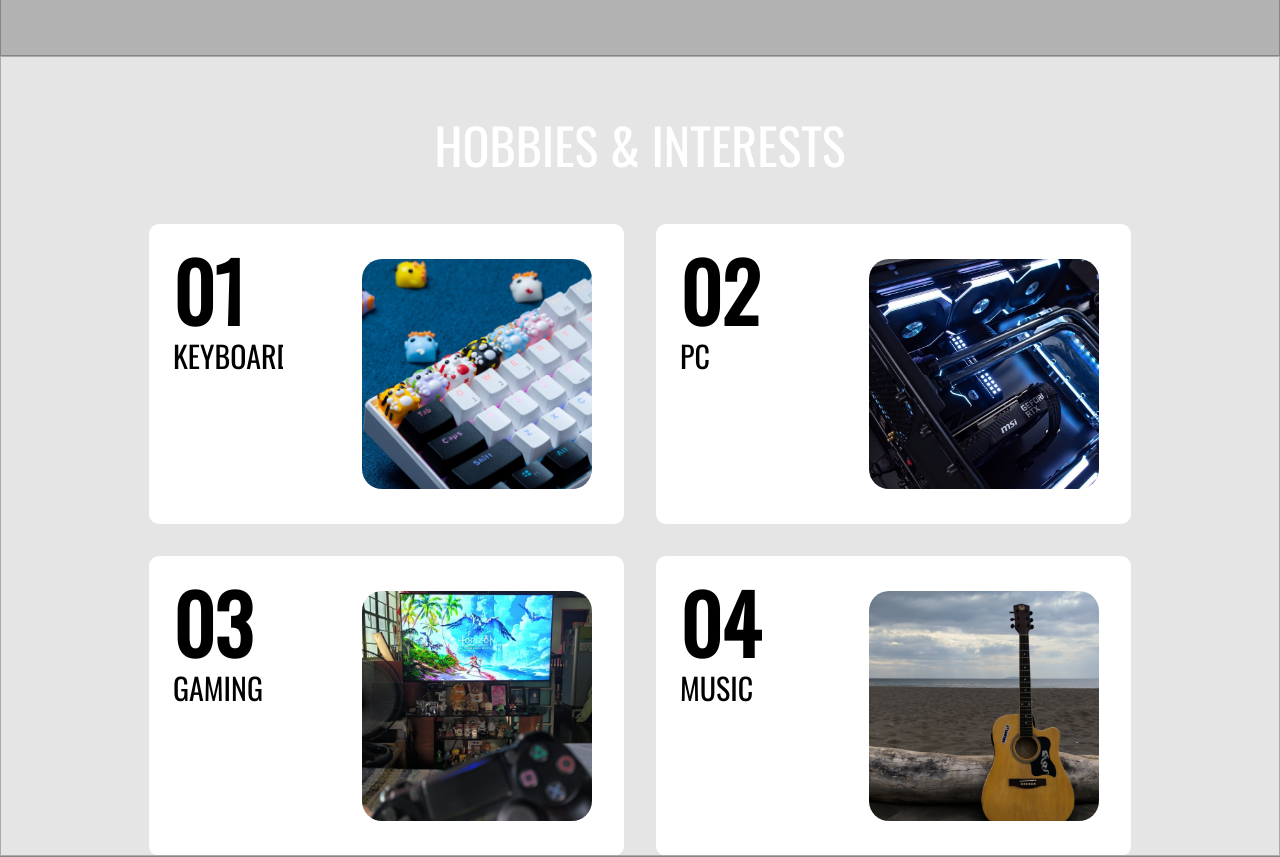
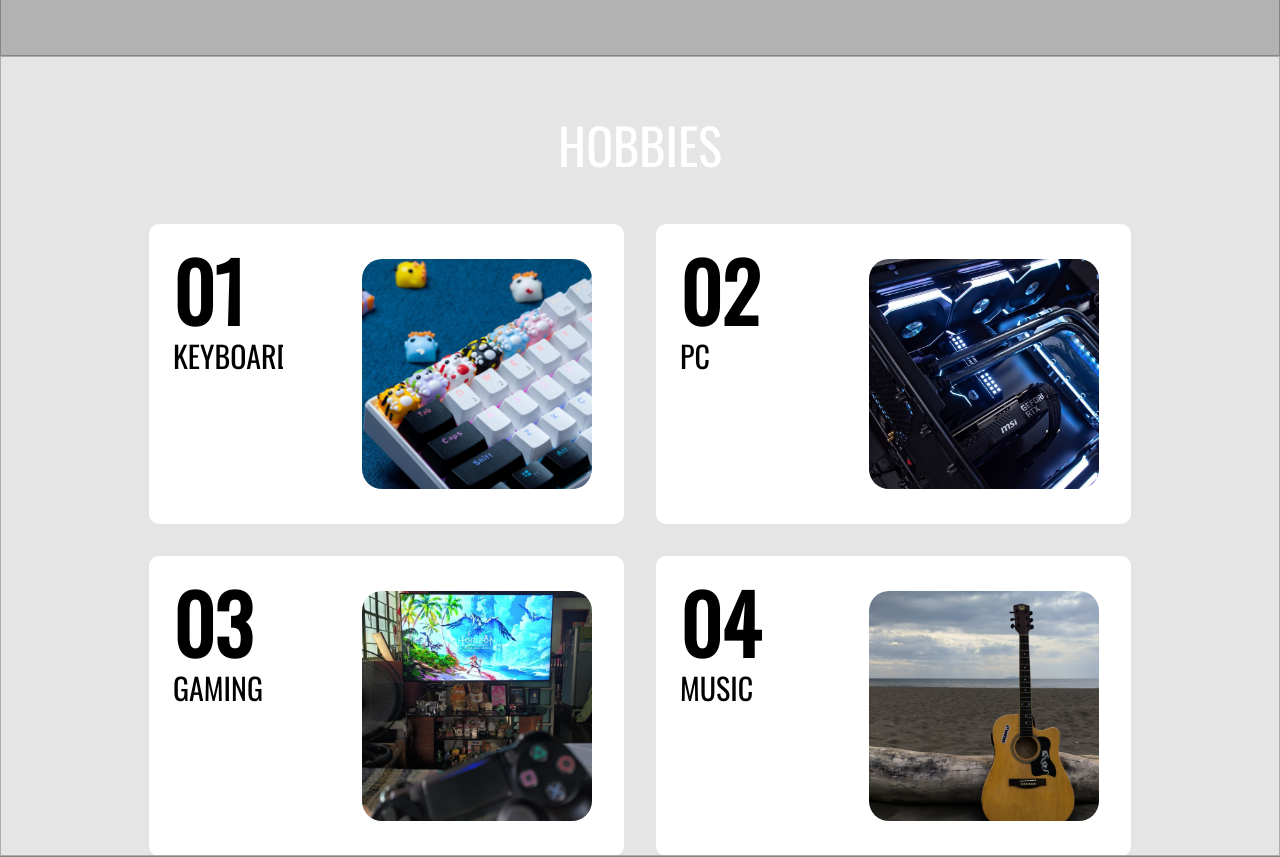
Before and after one commit to Teqnixx/Personal-Website, a plain HTML site: page index.html in a window 1280 px wide. Shown: the part 1294-2151 px from the top of the page. Drawn offline with nearby package versions, Linux system fonts and the light colour scheme; a web font is replaced by a local one.

Commit message:
Add files via upload

```diff
--- a/index.html
+++ b/index.html
@@ -64,7 +64,7 @@
 
     <section id="hobbies-section">
         <div class="container">
-            <p class="hobbies-title1 text-center">HOBBIES & INTERESTS</p>
+            <p class="hobbies-title1 text-center">HOBBIES</p>
             <div class="row justify-content-center">
                 <div class="col-md-5 m-3 hobby-cards">
                     <div class="row" style="height: 100%;">
```
